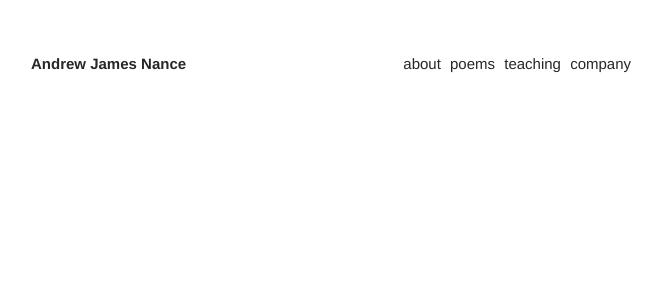
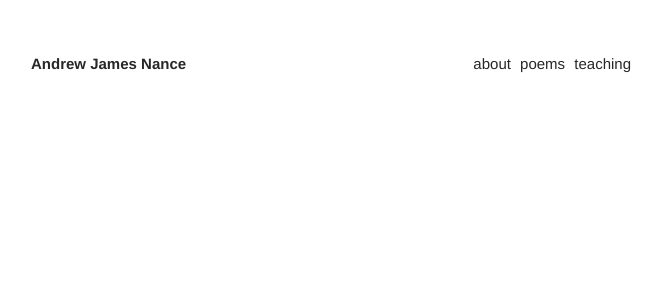
Before and after one commit to ajamesnance/ajamesnance.github.io, a Jekyll site: the page built from index.html, in a window 1280 px wide. Shown: the top 300 px of the page, without its empty margins (309-971 px from the left). Built offline with Jekyll 4.4.1, drawn with Linux system fonts in a browser that asks for light colours.

Commit message:
Update navigation.yml

```diff
--- a/_data/navigation.yml
+++ b/_data/navigation.yml
@@ -6,6 +6,3 @@
 
 - title: teaching
   url: /teaching
-
-- title: company
-  url: (http://companyeditions.com/){:target="_blank"}
```
